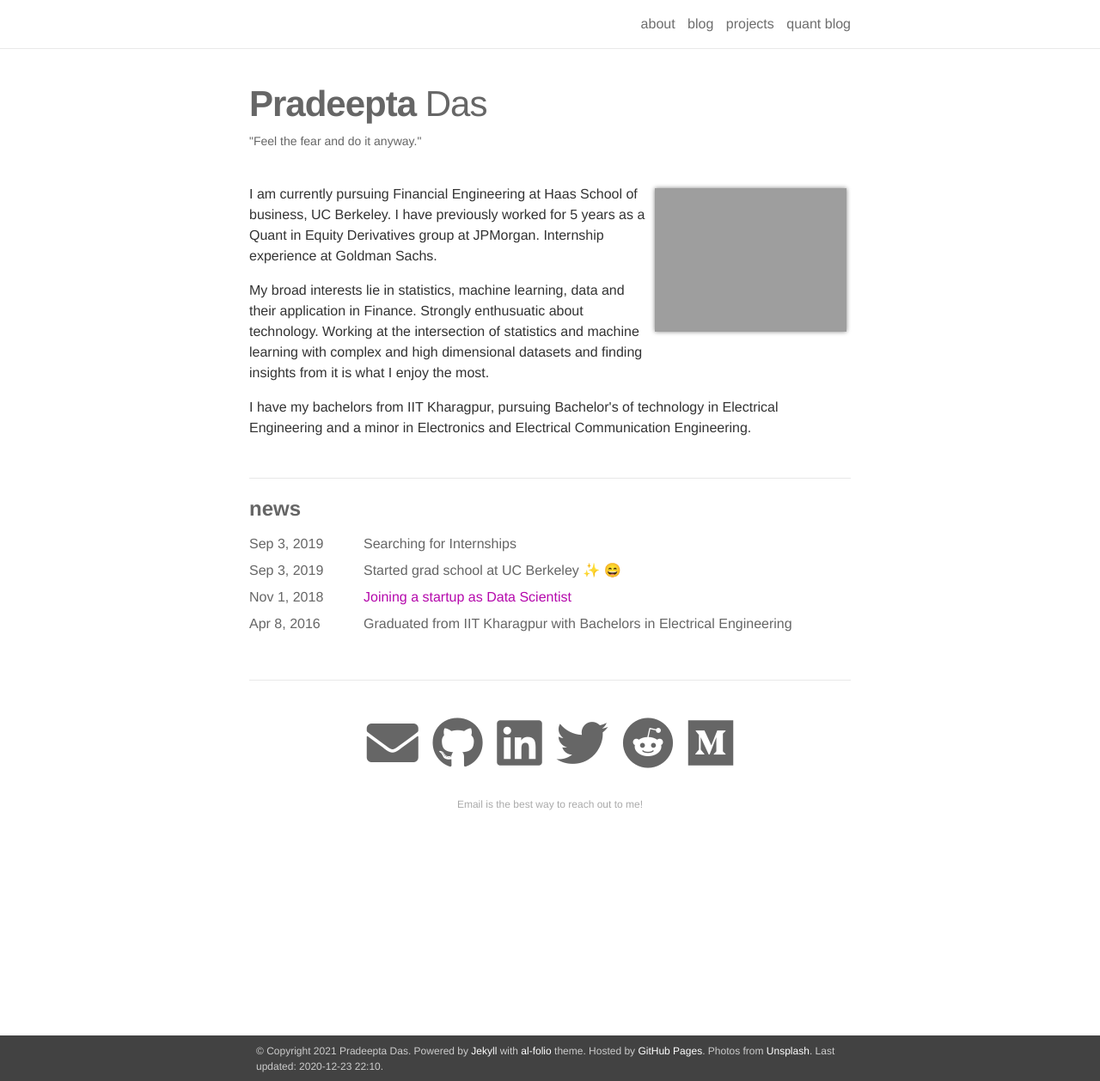
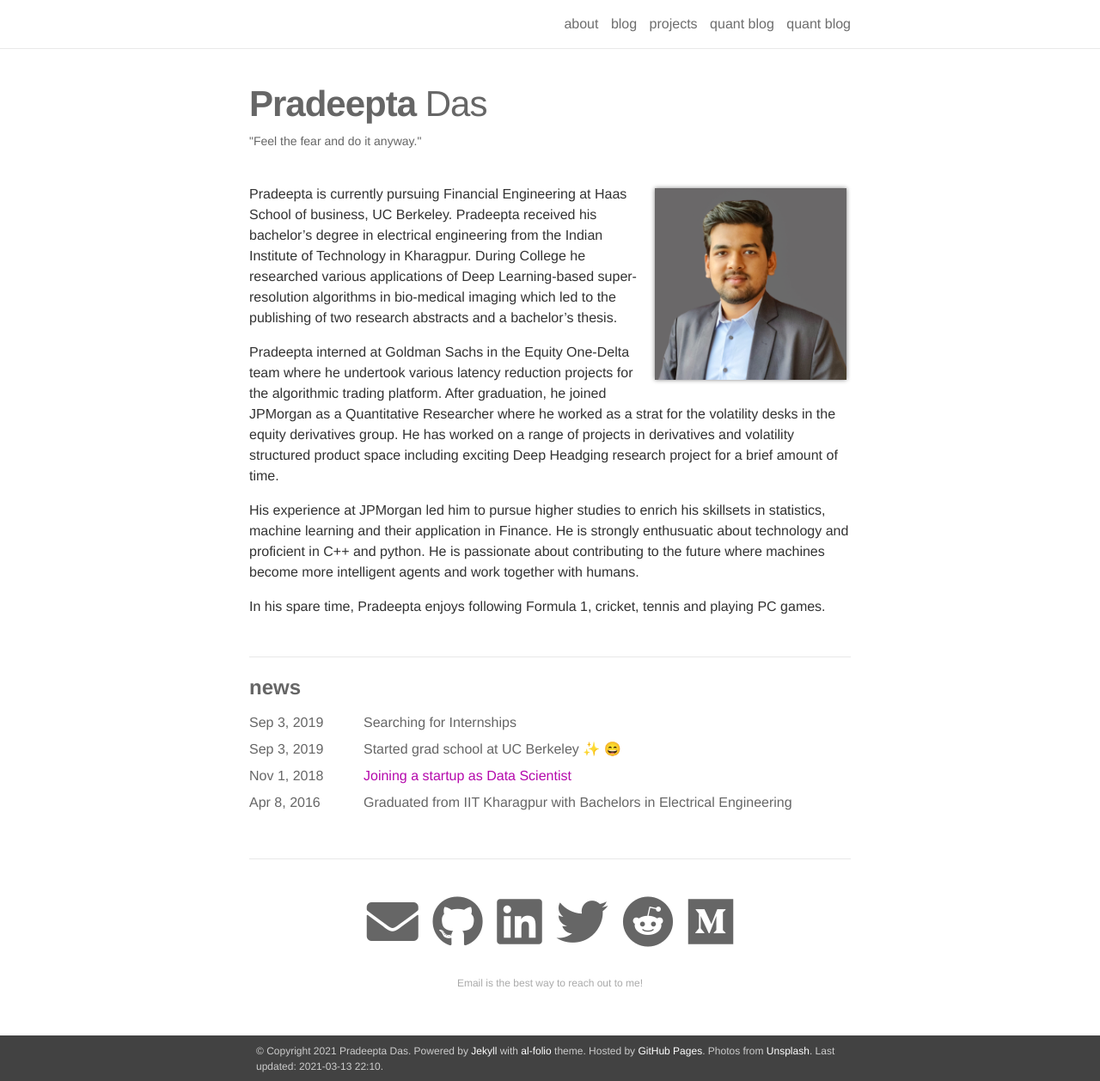
Before and after one commit to pradeeptadas/pradeeptadas.github.io, a Jekyll site: the page built from _pages/about.md, in a window 1280 px wide and 1258 px high. Shown: the whole window at 86% size. Built offline with Jekyll 4.4.1, drawn with Linux system fonts in a browser that asks for light colours; nearby versions of some CDN libraries; emoji names are drawn with the system emoji font.

Commit message:
small updates
fix about page
fix image path
fix number plate project
moved project report to its git repo
removed header from blog

```diff
--- a/_config.yml
+++ b/_config.yml
@@ -12,7 +12,7 @@
 
 url: https://pradeeptadas.github.io # the base hostname & protocol for your site
 # baseurl: /al-folio # the subpath of your site, e.g. /blog/
-last_updated: 2020-12-23 22:10
+last_updated: 2021-03-13 22:10
 
 # -----------------------------------------------------------------------------
 # Open Graph
--- a/_pages/about.md
+++ b/_pages/about.md
@@ -7,7 +7,7 @@
 
 profile:
   align: right
-  image: photo.jpg
+  image: photo.jpeg
   address: >
     <p> </p>
 
@@ -15,8 +15,10 @@
 social: true
 ---
 
-<p>I am currently pursuing Financial Engineering at Haas School of business, UC Berkeley. I have  previously worked for 5 years as a Quant in Equity Derivatives group at JPMorgan. Internship experience at Goldman Sachs. </p>
+<p>Pradeepta is currently pursuing Financial Engineering at Haas School of business, UC Berkeley. Pradeepta received his bachelor’s degree in electrical engineering from the Indian Institute of Technology in Kharagpur. During College he researched various applications of Deep Learning-based super-resolution algorithms in bio-medical imaging which led to the publishing of two research abstracts and a bachelor’s thesis.</p>
 
-<p>My broad interests lie in statistics, machine learning, data and their application in Finance. Strongly enthusuatic about technology. Working at the intersection of statistics and machine learning with complex and high dimensional datasets and finding insights from it is what I enjoy the most.</p>
+<p>Pradeepta interned at Goldman Sachs in the Equity One-Delta team where he undertook various latency reduction projects for the algorithmic trading platform. After graduation, he joined JPMorgan as a Quantitative Researcher where he worked as a strat for the volatility desks in the equity derivatives group. He has worked on a range of projects in derivatives and volatility structured product space including exciting Deep Headging research project for a brief amount of time.</p>
 
-<p> I have my bachelors from IIT Kharagpur, pursuing Bachelor's of technology in Electrical Engineering and a minor in Electronics and Electrical Communication Engineering.</p>
+<p>His experience at JPMorgan led him to pursue higher studies to enrich his skillsets in statistics, machine learning and  their application in Finance. He is strongly enthusuatic about technology and proficient in C++ and python. He is passionate about contributing to the future where machines become more intelligent agents and work together with humans.</p>
+
+<p> In his spare time, Pradeepta enjoys following Formula 1, cricket, tennis and playing PC games. </p>
--- a/blog/index.html
+++ b/blog/index.html
@@ -2,11 +2,12 @@
 layout: default
 ---
 
+---
 <div class="header-bar">
   <h1>{{ site.blog_name }}</h1>
   <h2>{{ site.blog_description }}</h2>
 </div>
-
+---
 
 <ul class="post-list">
   {% for post in paginator.posts %}
```
Also changed, not shown: _pages/resume.md (added, +21 -0 lines), _projects/2_project.markdown (+2 -15 lines), 1 other file.
